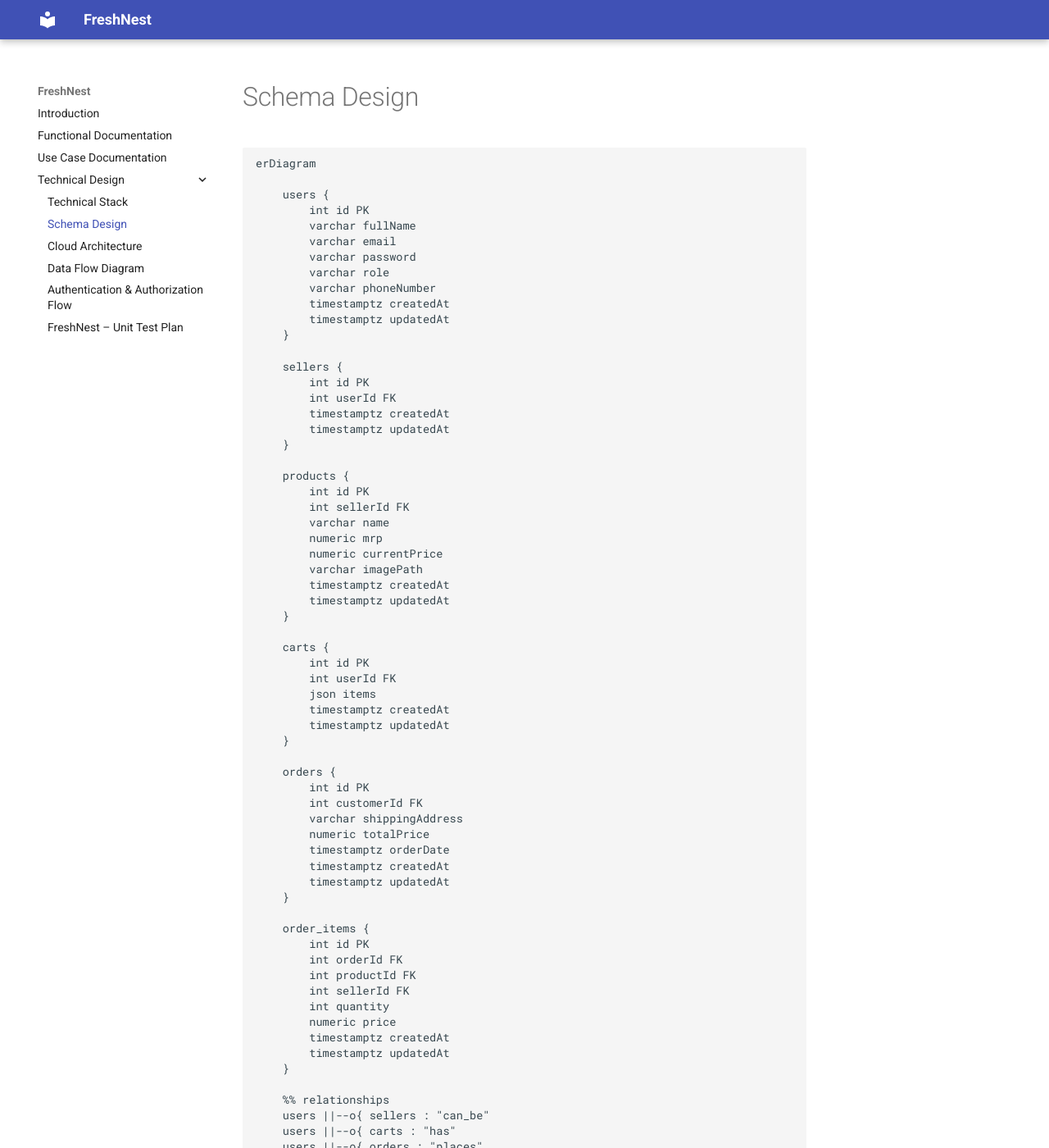
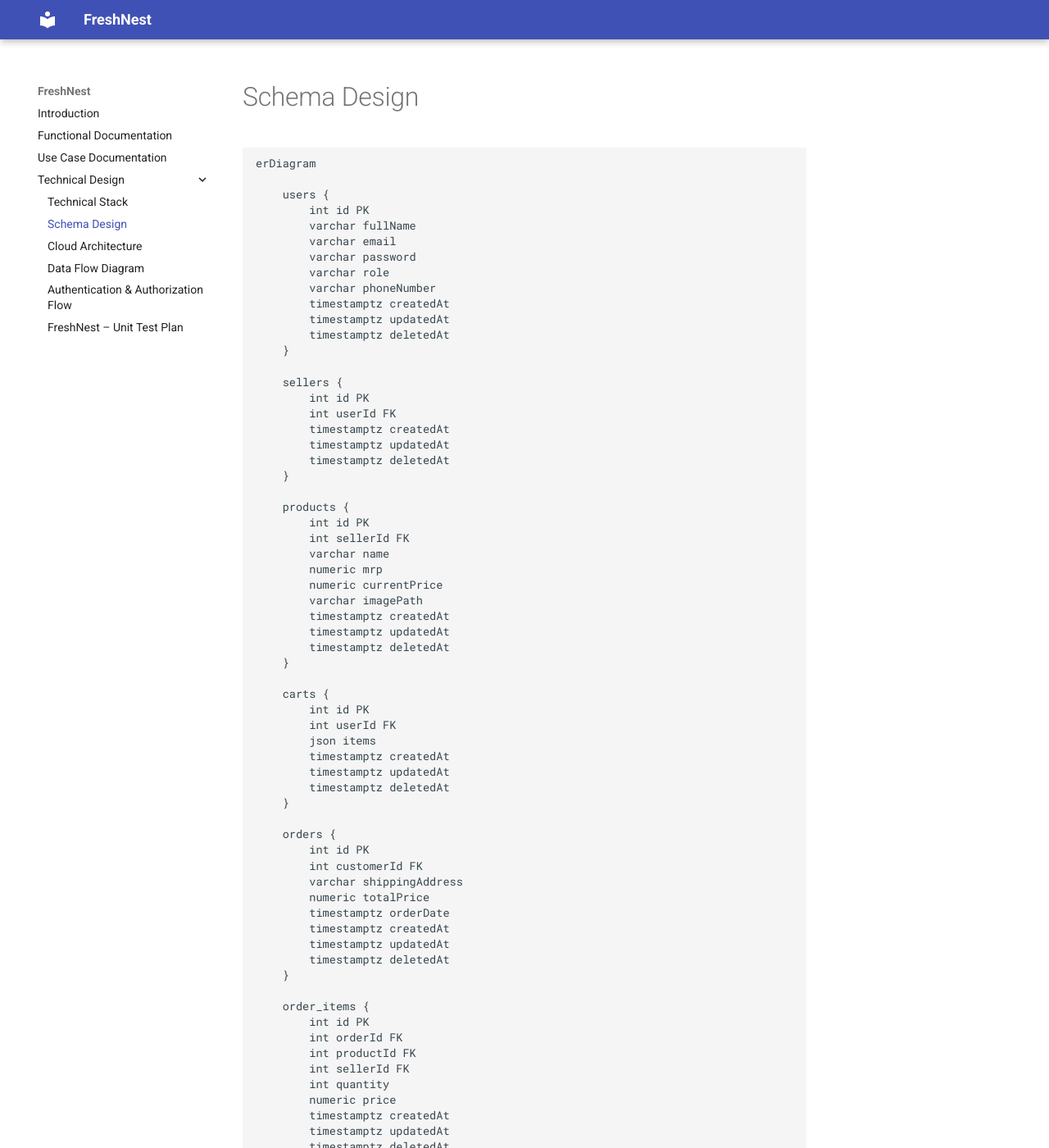
Before and after one commit to lovish-ab/grocery_delivery_docs, an MkDocs documentation site: the page built from docs/schema_design.md, in a window 1280 px wide and 1400 px high. Shown: the whole window at 82% size. Built offline with MkDocs 1.6.1 and Material for MkDocs 9.7.7, drawn with Linux system fonts in a browser that asks for light colours; some of the changed text lies outside the part shown.

Commit message:
chore: update

````diff
--- a/docs/schema_design.md
+++ b/docs/schema_design.md
@@ -10,6 +10,7 @@
         varchar phoneNumber
         timestamptz createdAt
         timestamptz updatedAt
+        timestamptz deletedAt
     }
 
     sellers {
@@ -17,6 +18,7 @@
         int userId FK
         timestamptz createdAt
         timestamptz updatedAt
+        timestamptz deletedAt
     }
 
     products {
@@ -28,6 +30,7 @@
         varchar imagePath
         timestamptz createdAt
         timestamptz updatedAt
+        timestamptz deletedAt
     }
 
     carts {
@@ -36,6 +39,7 @@
         json items
         timestamptz createdAt
         timestamptz updatedAt
+        timestamptz deletedAt
     }
 
     orders {
@@ -46,6 +50,7 @@
         timestamptz orderDate
         timestamptz createdAt
         timestamptz updatedAt
+        timestamptz deletedAt
     }
 
     order_items {
@@ -57,6 +62,7 @@
         numeric price
         timestamptz createdAt
         timestamptz updatedAt
+        timestamptz deletedAt
     }
 
     %% relationships
@@ -70,7 +76,6 @@
     products ||--o{ order_items : "included_in"
     orders ||--o{ order_items : "contains"
 ```
-
 ---
 <!--
 ## Indexing Table
````
